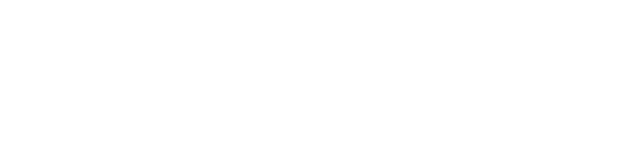
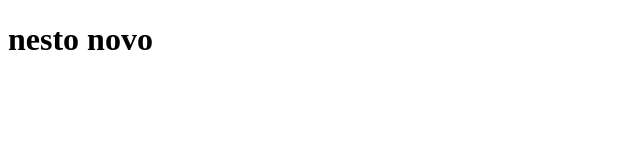
Before and after one commit to ernadKovacevic/gitProject, a plain HTML site: page index.html in a window 1280 px wide. Shown: the whole page, without its empty margins (0-640 px from the left). Drawn offline with Linux system fonts and the light colour scheme.

Commit message:
noviCommit

```diff
--- a/index.html
+++ b/index.html
@@ -7,6 +7,6 @@
     <title>Document</title>
 </head>
 <body>
-
+    <h1> nesto novo</h1>
 </body>
 </html>
```
